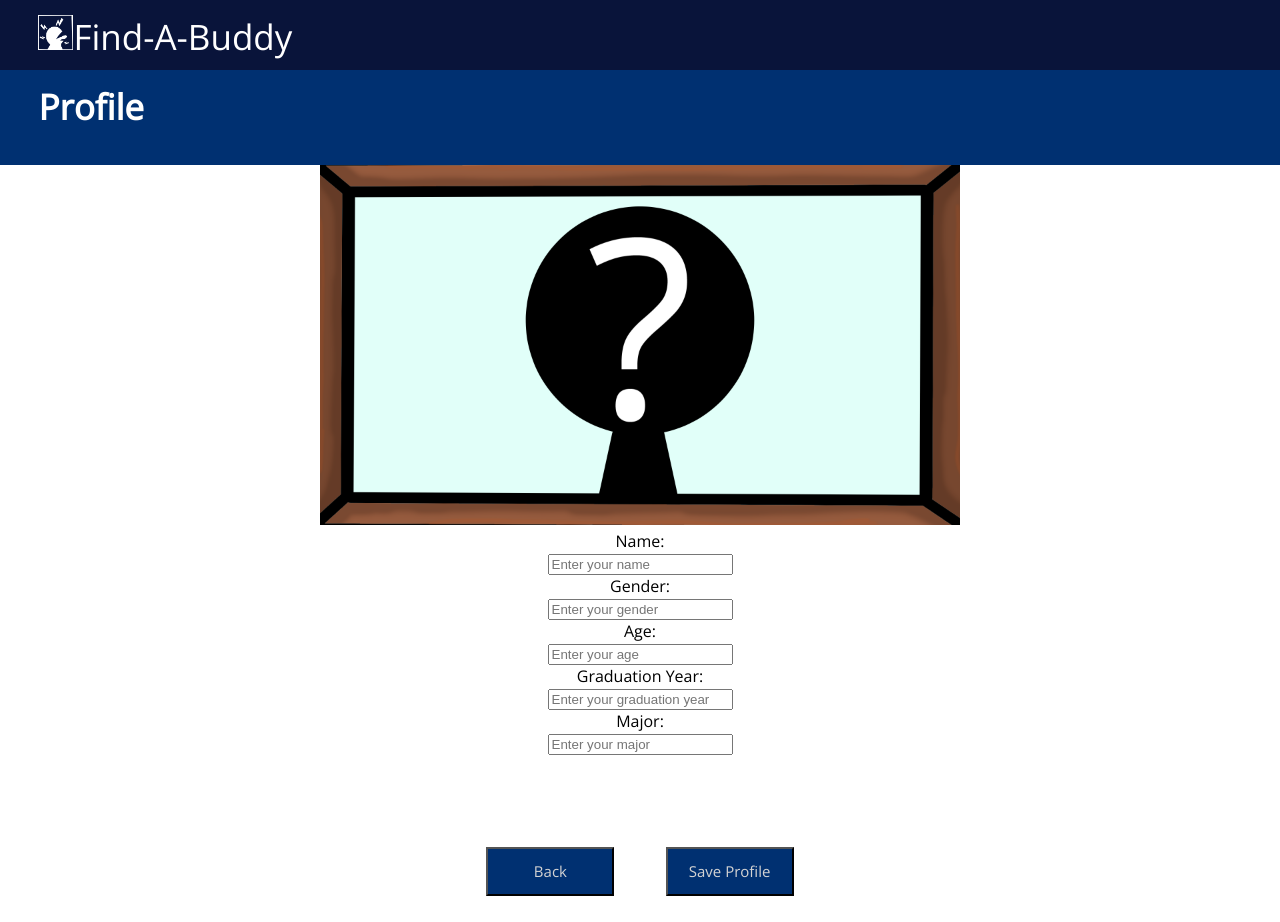
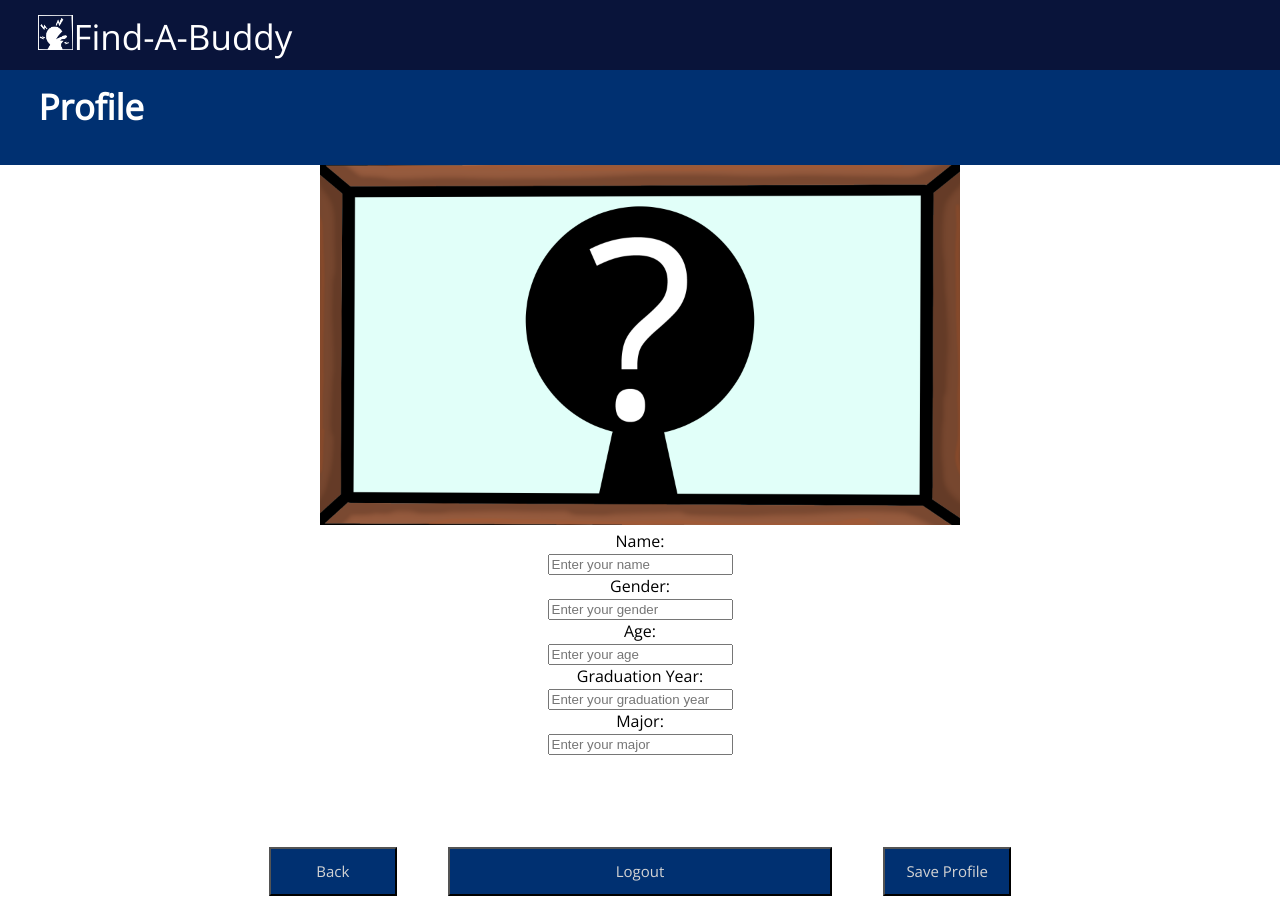
Before and after one commit to Smyan-Thota/FindABuddy, a React (Create React App) app in the folder find-a-buddy/: page /profile in a window 1280 px wide. Built offline with nearby package versions, Linux system fonts and the light colour scheme.

Commit message:
Added the ability to log out of your account on the profile page

```diff
--- a/find-a-buddy/src/components-js/misc/header.tsx
+++ b/find-a-buddy/src/components-js/misc/header.tsx
@@ -16,7 +16,6 @@ const Header = () => {
                     <img className="logo-size" src={require('./../../res/LogoExtraReal.png')} />
                     Find-A-Buddy
                 </div>
-                <button className="menu-tab-button" onClick={toggleMenu}>MENU</button>
                 {isMenuOpen && (
                     <div className="dropdown-menu">
                         <nav>
--- a/find-a-buddy/src/components-js/profile/profile.tsx
+++ b/find-a-buddy/src/components-js/profile/profile.tsx
@@ -1,6 +1,7 @@
 import React, { useState } from 'react';
 import { MenuButton } from '../misc/menu-button.tsx';
 import "./../../styling/parentstyling.css";
+import { Link } from 'react-router-dom';
 
 const Profile = () => {
     const [name, setName] = useState('');
@@ -42,6 +43,12 @@ const Profile = () => {
             alert('Failed to save profile.');
         }
     };
+
+    const logout = () => {
+        let parsedCookie = JSON.parse(document.cookie);
+        parsedCookie.userId = ""
+        document.cookie = JSON.stringify(parsedCookie)
+    }
 
     return (
         <div>
@@ -117,6 +124,7 @@ const Profile = () => {
                     <br></br>
                     <br></br>
                     <MenuButton buttonText="Back" pathString="" />
+                    <button  onClick={ () =>{ logout() } }> <Link className="menu-button-link" to="/" >Logout</Link> </button>
                     <button className="menu-button menu-button-link" type="submit">Save Profile</button>
                 </form>
             </div>
```
